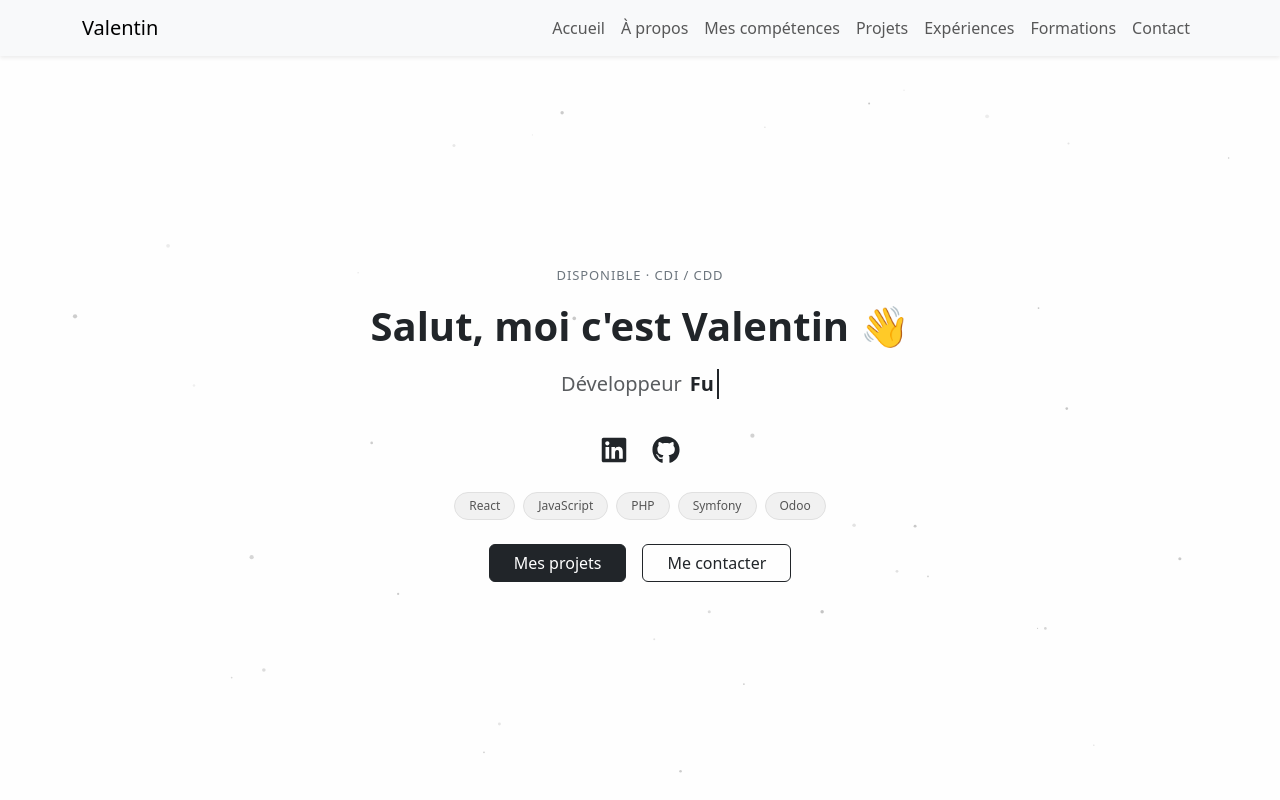
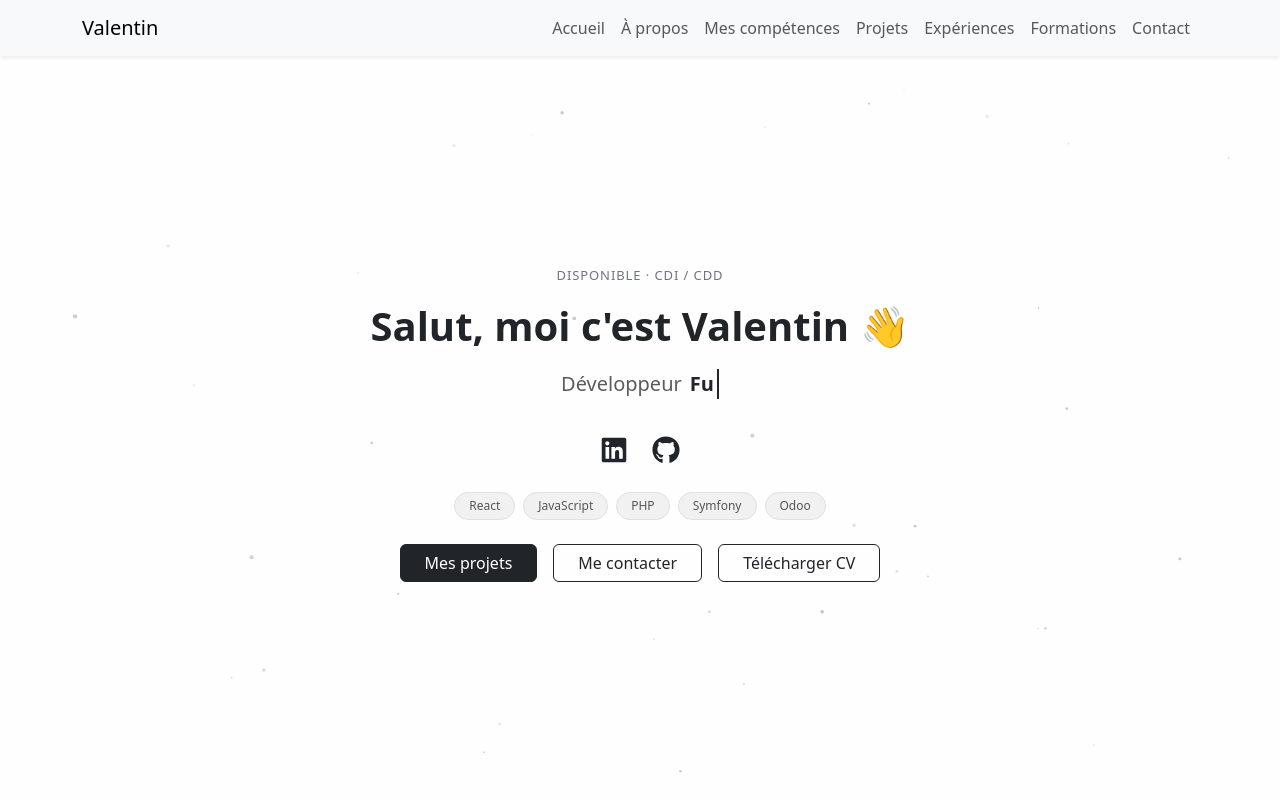
Before and after one commit to ValentinCmbr/Portfolio, a React (Vite) app: page / in a window 1280 px wide. Shown: the top 800 px of the page. Built offline with nearby package versions, Linux system fonts and the light colour scheme.

Commit message:
feat: add CV download button

```diff
--- a/src/pages/Home.jsx
+++ b/src/pages/Home.jsx
@@ -156,6 +156,13 @@ const Home = () => {
                 <div className="d-flex justify-content-center gap-3 mt-4">
                     <a href="#projects" className="btn btn-dark px-4">Mes projets</a>
                     <a href="#contact" className="btn btn-outline-dark px-4">Me contacter</a>
+                    <a
+                        href="/CV_Dev.pdf"
+                        download="CV_Valentin_Combier.pdf"
+                        className="btn btn-outline-dark px-4"
+                    >
+                        Télécharger CV
+                    </a>
                 </div>
 
             </div>
```
Also changed, not shown: 1 other file (tests, documents, lock files or other folders).
